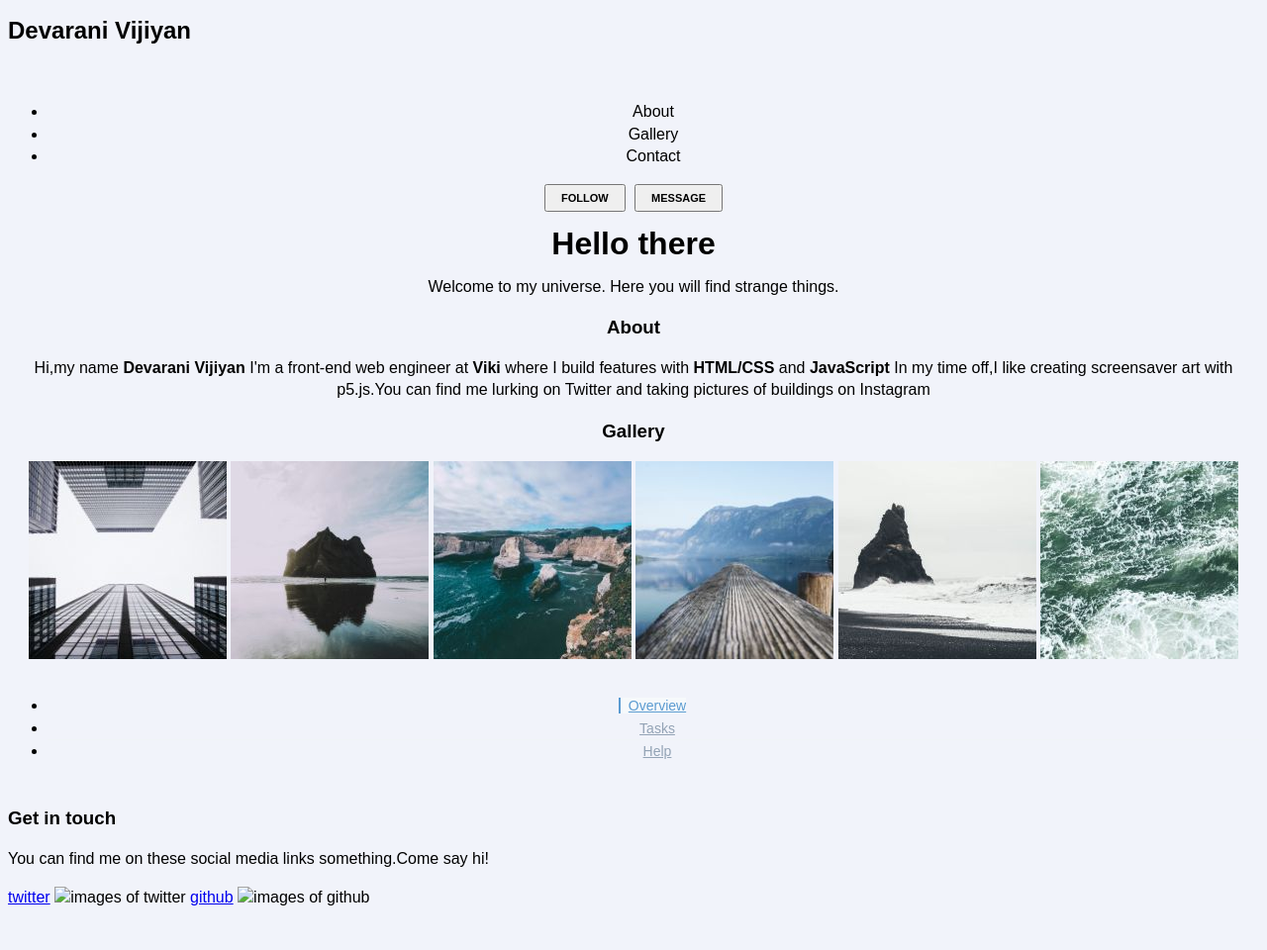
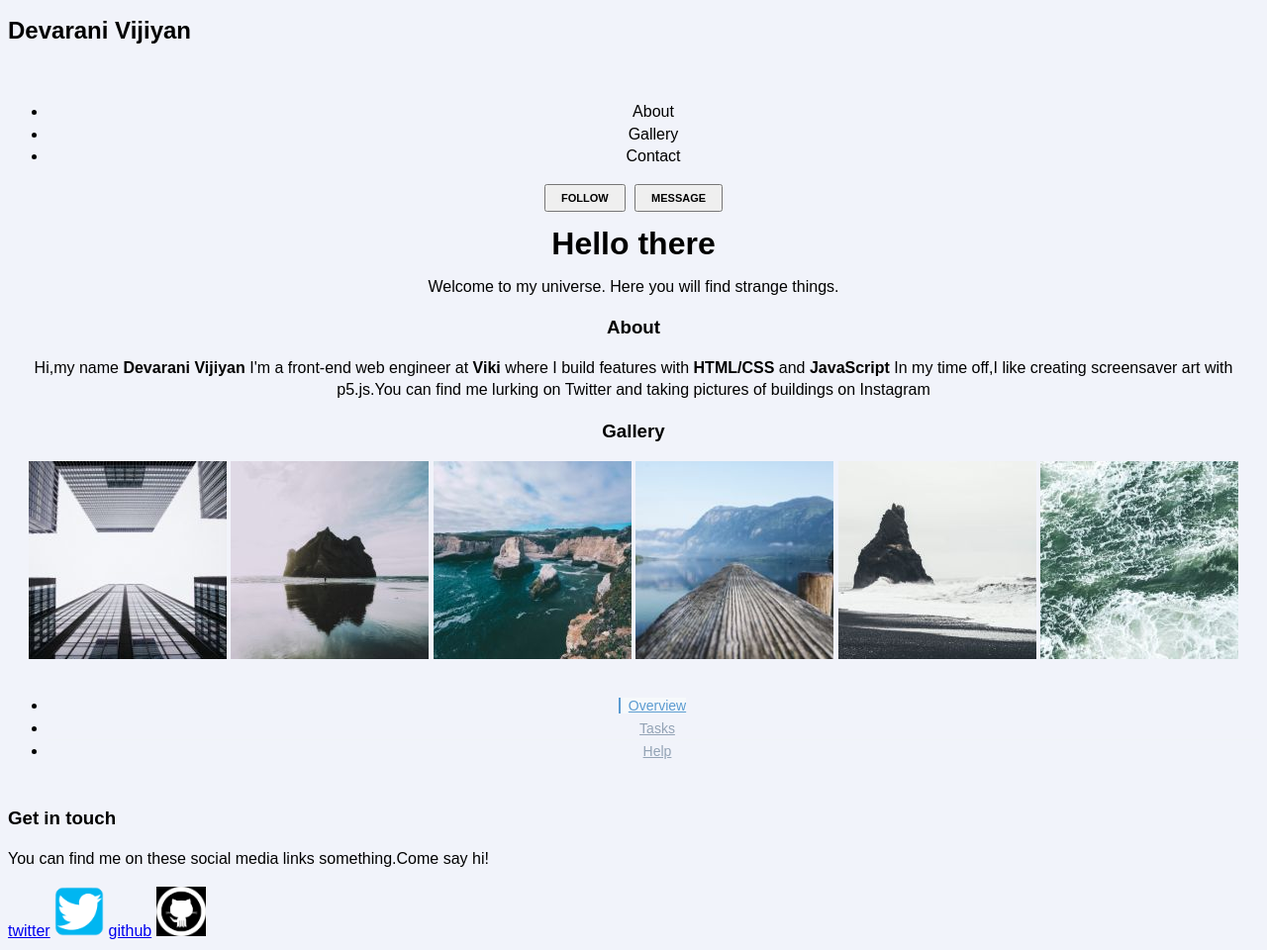
Before and after one commit to devaranivijiyan/devarani.github.io, a plain HTML site: page index.html in a window 1280 px wide. Shown: the whole page at 99% size. Before the commit the page ends 926 px from the top, so only its background shows below. Drawn offline with Linux system fonts and the light colour scheme.

Commit message:
Update index.html

```diff
--- a/index.html
+++ b/index.html
@@ -86,10 +86,10 @@
 
 		<a href=".//https://twitter.com/"target="_blank">twitter</a>
 
-		<img src="./images/gallery/twitter-logo-4.png"alt="images of twitter" width="50px"/>
+		<img src="./gallery/twitter-logo-4.png"alt="images of twitter" width="50px"/>
 
 		<a href="https://github.com/"target="_blank">github</a>
 
-		<img src="./images/gallery/images.png"alt="images of github" width="50px"/>
+		<img src="./gallery/images.png"alt="images of github" width="50px"/>
 	</body>
 </html>
```
